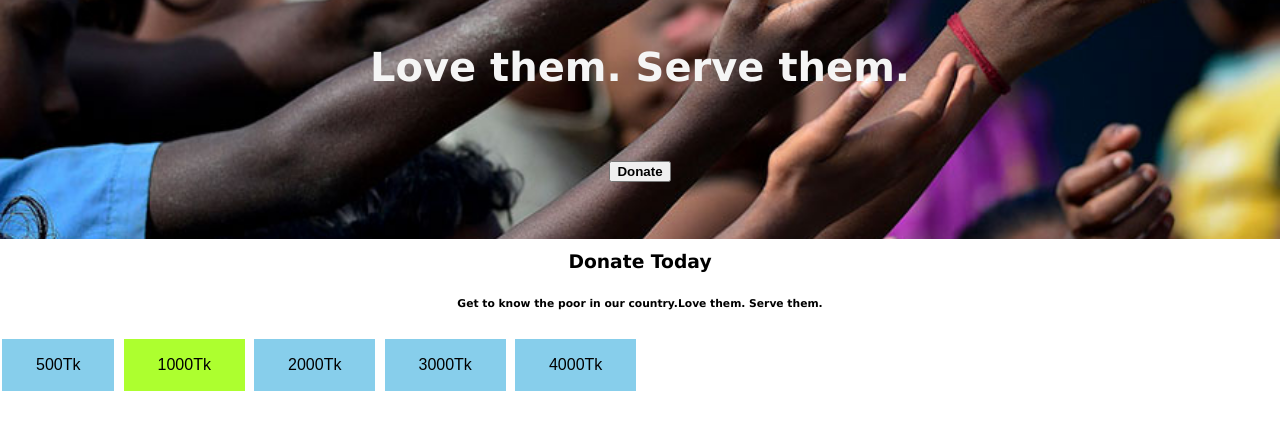
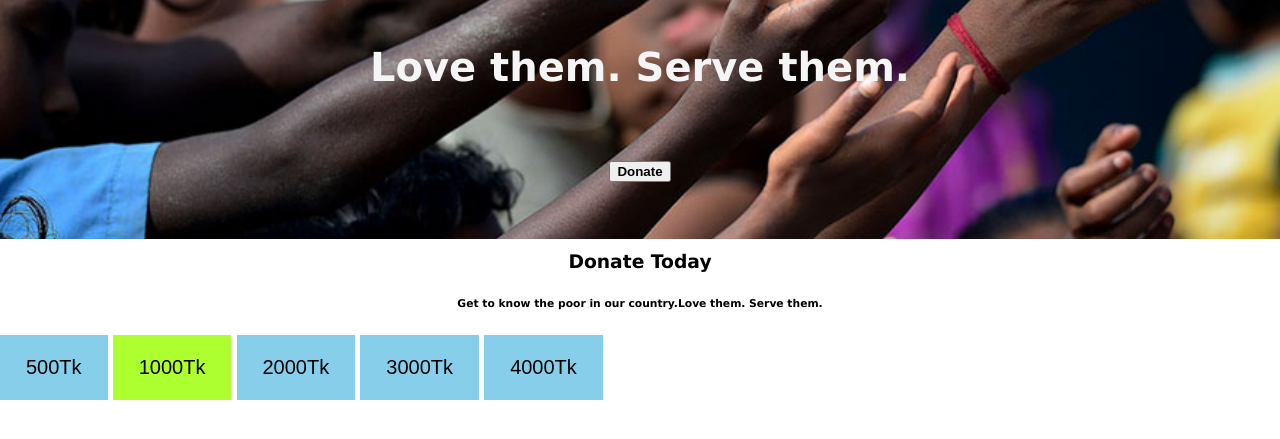
Before and after one commit to moushumitazen/Donate-Poor-Pepole, a plain HTML site: page index.html in a window 1280 px wide. Shown: the part 369-808 px from the top of the page. Drawn offline with Linux system fonts and the light colour scheme.

Commit message:
button create

```diff
--- a/index.html
+++ b/index.html
@@ -40,54 +40,70 @@
                     font-size: 16px;
                     margin: 4px 2px;
                     cursor: pointer;
+
+
                 }
 
                 .button1 {
+                    text-align: center;
+                    font-size: 20px;
                     background-color: white;
                     color: black;
-                    border: 2px solid skyblue;
+                    border: 20px solid skyblue;
                     background-color: skyblue;
+
                 }
 
                 .button2 {
+                    text-align: center;
+                    font-size: 20px;
                     background-color: white;
                     color: black;
-                    border: 2px solid greenyellow;
+                    border: 20px solid greenyellow;
                     background-color: greenyellow;
                 }
 
                 .button3 {
+                    text-align: center;
+                    font-size: 20px;
                     background-color: white;
                     color: black;
-                    border: 2px solid skyblue;
+                    border: 20px solid skyblue;
                     background-color: skyblue;
                 }
 
                 .button4 {
+                    text-align: center;
+                    font-size: 20px;
                     background-color: white;
                     color: black;
-                    border: 2px solid skyblue;
+                    border: 20px solid skyblue;
                     background-color: skyblue;
                 }
 
                 .button5 {
+                    text-align: center;
+                    font-size: 20px;
                     background-color: white;
                     color: black;
-                    border: 2px solid skyblue;
+                    border: 20px solid skyblue;
                     background-color: skyblue;
+                    position: relative;
                 }
             </style>
-            </head>
-
-            <body>
-
-                <button class="button button1">500Tk</button>
-                <button class="button button2">1000Tk</button>
-                <button class="button button3">2000Tk</button>
-                <button class="button button4">3000Tk</button>
-                <button class="button button5">4000Tk</button>
 
         </div>
+        </head>
+
+        <body>
+
+            <button class="button1">500Tk</button>
+            <button class="button2">1000Tk</button>
+            <button class="button3">2000Tk</button>
+            <button class="button4">3000Tk</button>
+            <button class="button5">4000Tk</button>
+
+            </div>
 
     </section>
 </body>
--- a/style.css
+++ b/style.css
@@ -49,6 +49,7 @@ h6 {
 }
 
 
+
 footer {
     text-align: center;
     font-size: 50px;
```
